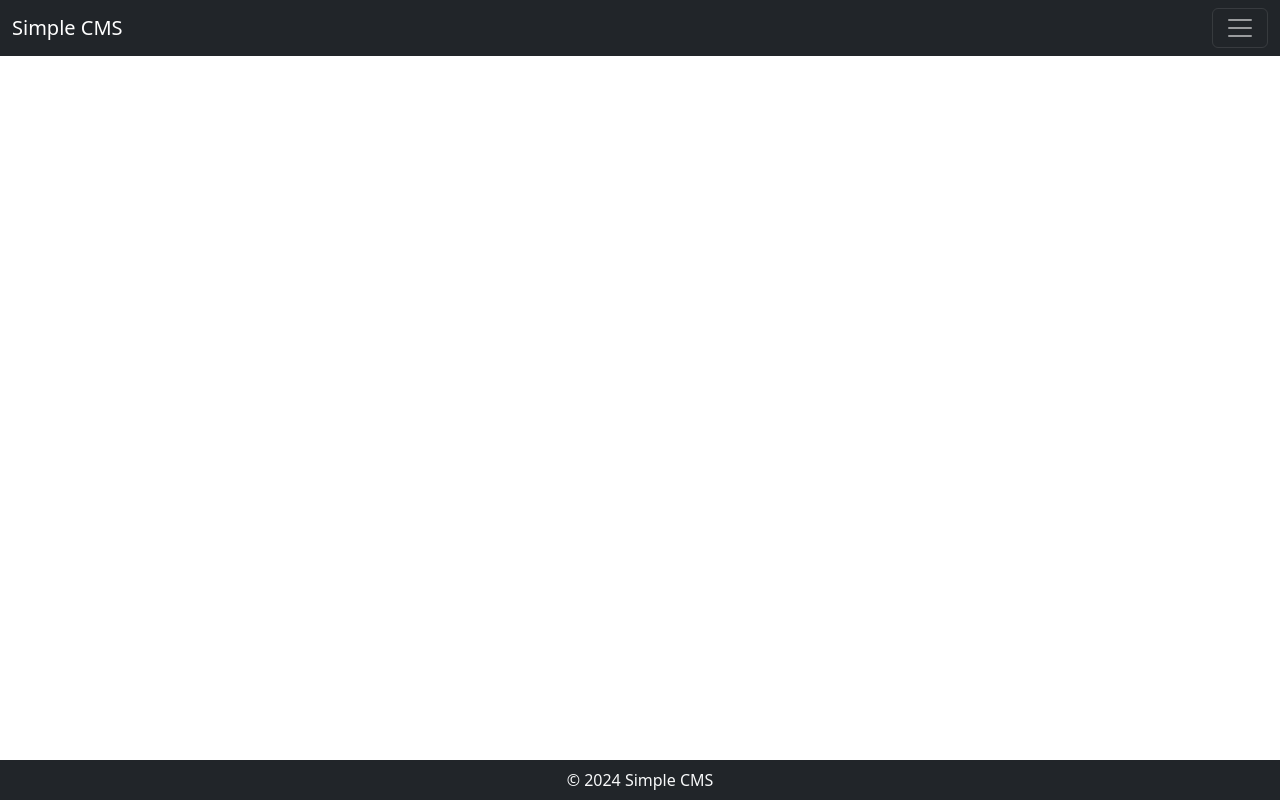
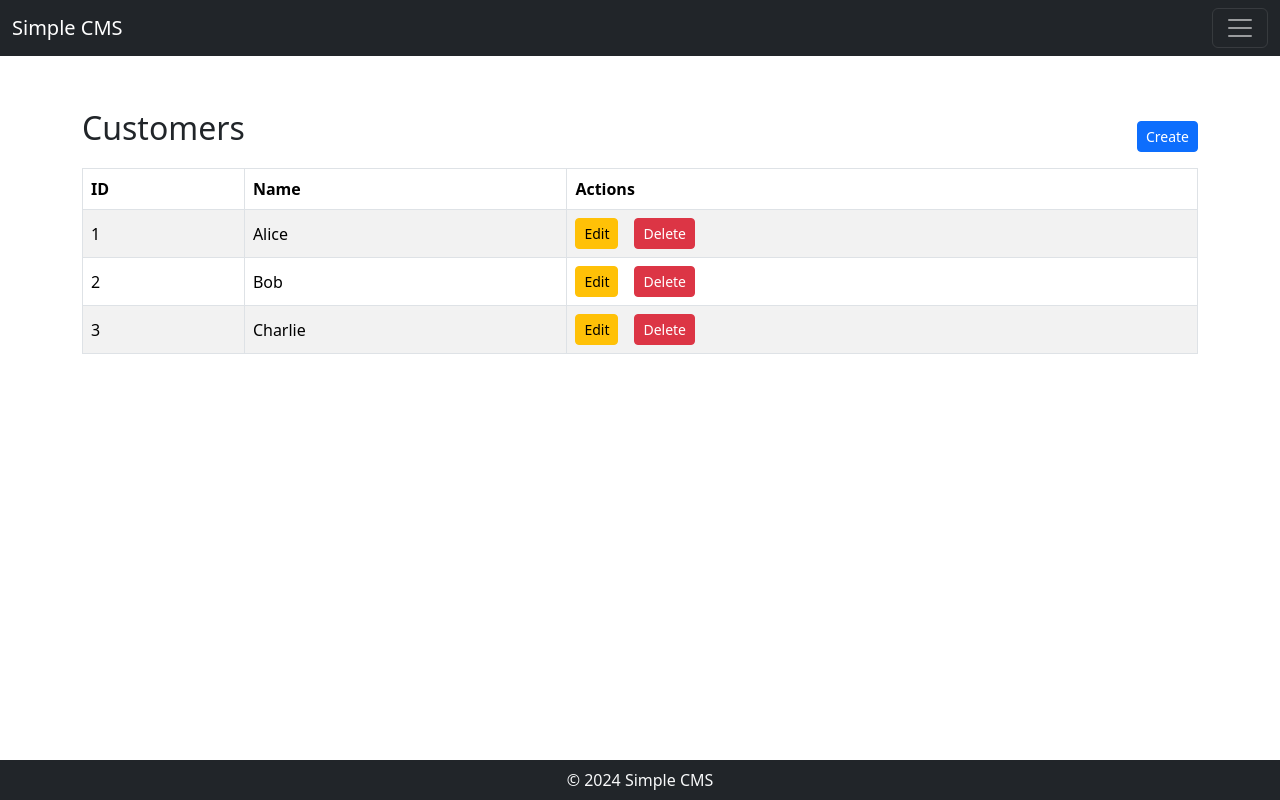
Before and after one commit to Yogurt613/simple-cms-ui, a Vue app: page /#/customers in a window 1280 px wide. Built offline with nearby package versions, Linux system fonts and the light colour scheme.

Commit message:
Add customer list view

```diff
--- a/src/components/AppHeader.vue
+++ b/src/components/AppHeader.vue
@@ -6,6 +6,10 @@ const links = [
   {
     title: 'Home',
     name: 'home',
+  },
+  {
+    title: 'Customers',
+    name: 'customer-list',
   },
   {
     title: 'About',
--- a/src/router/index.js
+++ b/src/router/index.js
@@ -17,6 +17,11 @@ const router = createRouter({
       // which is lazy-loaded when the route is visited.
       component: () => import('@/views/AboutView.vue'),
     },
+    {
+      path: '/customers',
+      name: 'customer-list',
+      component: () => import('@/views/CustomerListView.vue'),
+    },
   ],
 });
 
--- /dev/null
+++ b/src/views/CustomerListView.vue
@@ -0,0 +1,92 @@
+<script setup>
+import { ref } from 'vue';
+
+const customers = ref([
+  { id: 1, name: 'Alice' },
+  { id: 2, name: 'Bob' },
+  { id: 3, name: 'Charlie' },
+]);
+
+const createCustomer = () => {
+  const name = prompt('Enter customer name');
+  if (!name) return;
+  const customer = {
+    id: customers.value.length + 1,
+    name,
+  };
+  customers.value.push(customer);
+};
+
+const updateCustomer = (id) => {
+  const name = prompt('Enter customer name');
+  if (!name) return;
+  const customer = customers.value.find(customer => customer.id === id);
+  customer.name = name;
+};
+
+const deleteCustomer = (id) => {
+  const index = customers.value.findIndex(customer => customer.id === id);
+  customers.value.splice(index, 1);
+};
+</script>
+
+<template>
+  <div class="d-flex justify-content-between align-items-end mb-3">
+    <div class="fs-2">
+      Customers
+    </div>
+    <div>
+      <button
+        type="button"
+        class="btn btn-primary btn-sm"
+        @click="createCustomer"
+      >
+        Create
+      </button>
+    </div>
+  </div>
+  <table class="table table-striped table-bordered align-middle">
+    <thead>
+      <tr>
+        <th>
+          ID
+        </th>
+        <th>
+          Name
+        </th>
+        <th>
+          Actions
+        </th>
+      </tr>
+    </thead>
+    <tbody>
+      <tr
+        v-for="customer in customers"
+        :key="customer.id"
+      >
+        <td>
+          {{ customer.id }}
+        </td>
+        <td>
+          {{ customer.name }}
+        </td>
+        <td>
+          <button
+            type="button"
+            class="btn btn-warning btn-sm me-3"
+            @click="updateCustomer(customer.id)"
+          >
+            Edit
+          </button>
+          <button
+            type="button"
+            class="btn btn-danger btn-sm"
+            @click="deleteCustomer(customer.id)"
+          >
+            Delete
+          </button>
+        </td>
+      </tr>
+    </tbody>
+  </table>
+</template>
```
